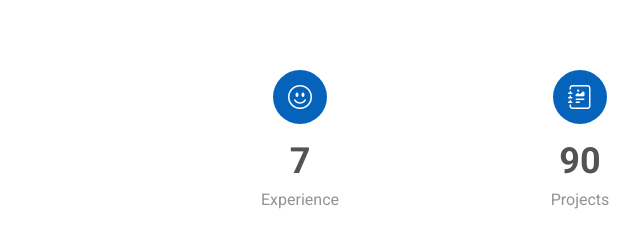
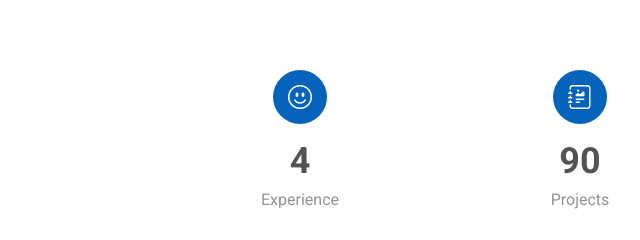
Before and after one commit to yogtechsoft/yogeshwarTechnology, a plain HTML site: page index.html in a window 1280 px wide. Shown: the part 1120-1360 px from the top of the page, 0-640 px from the left. Drawn offline with Linux system fonts and the light colour scheme.

Commit message:
Update index.html

```diff
--- a/index.html
+++ b/index.html
@@ -99,7 +99,7 @@
           <div class="col-lg-3 col-md-6 d-flex flex-column align-items-center">
             <i class="bi bi-emoji-smile"></i>
             <div class="stats-item">
-              <span data-purecounter-start="0" data-purecounter-end="7" data-purecounter-duration="1" class="purecounter"></span>
+              <span data-purecounter-start="0" data-purecounter-end="4" data-purecounter-duration="1" class="purecounter"></span>
               <p>Experience</p>
             </div>
           </div><!-- End Stats Item -->
```
